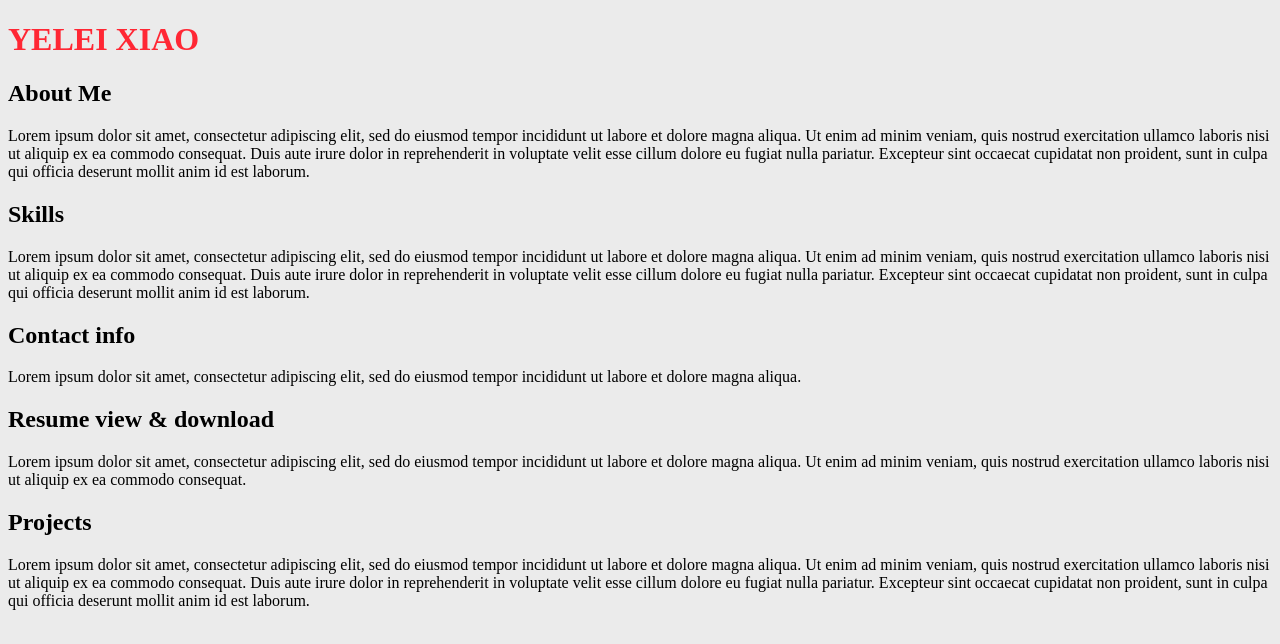
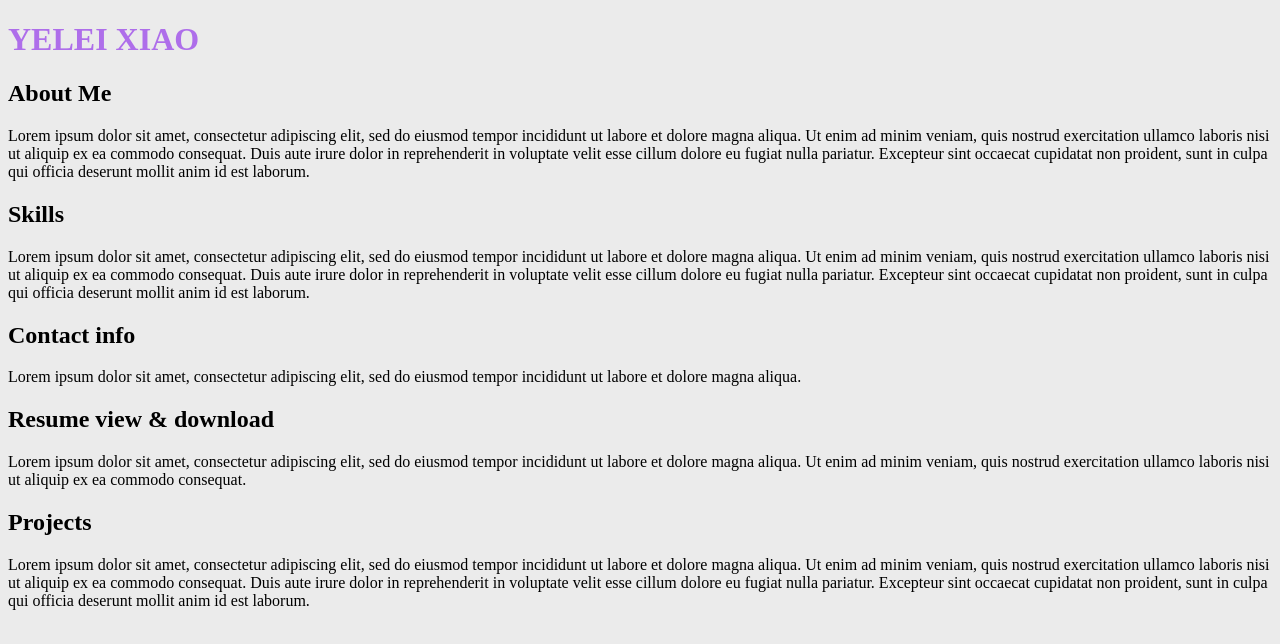
Before and after one commit to yeleix/-firstdraft-, a website: page index.html in a window 1280 px wide. Drawn offline with nearby package versions, Linux system fonts and the light colour scheme.

Commit message:
Basic #2
Revised Main.css

```diff
--- a/main.css
+++ b/main.css
@@ -4,5 +4,5 @@
 }
 
 h1 {
-  color: #FF2734;
+  color: #AE6EEA;
 }
```
